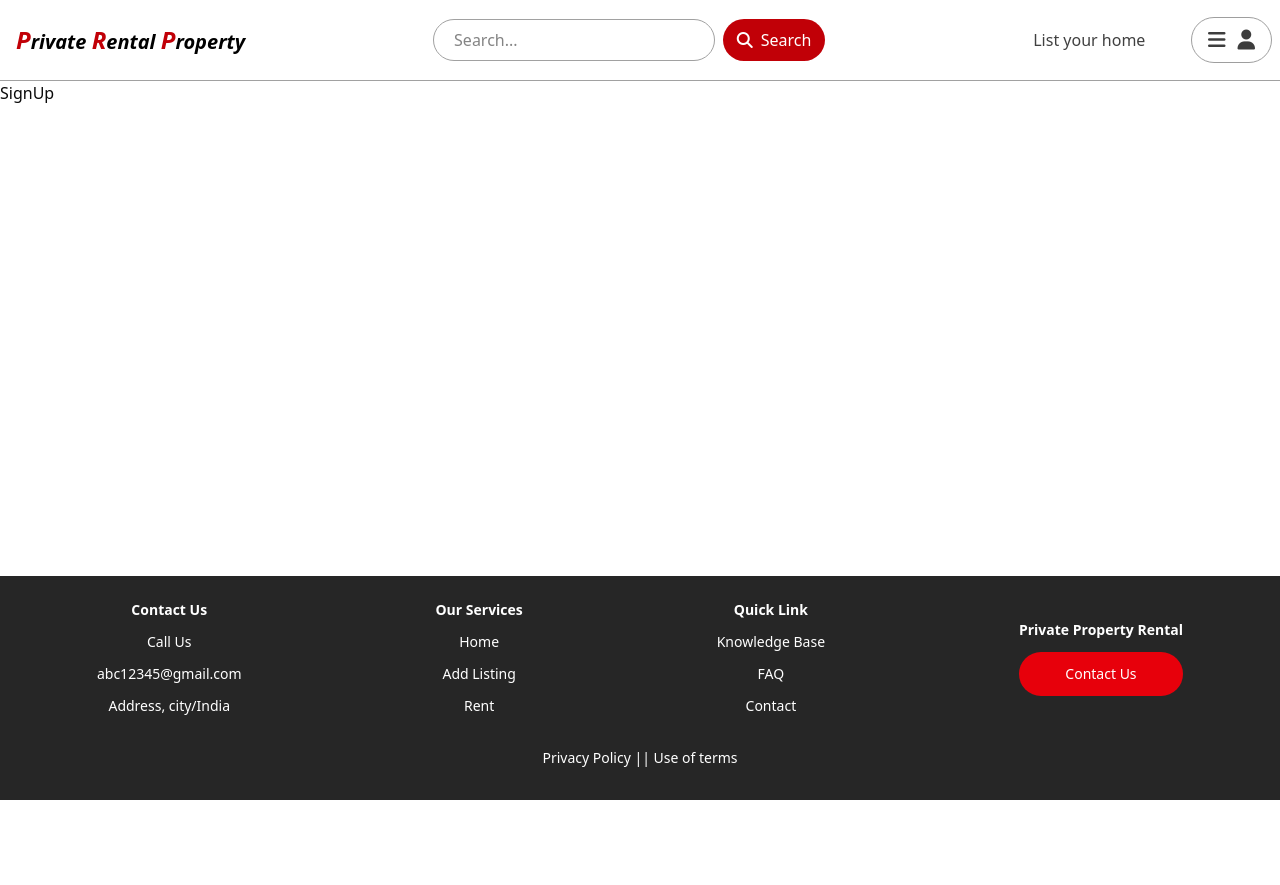
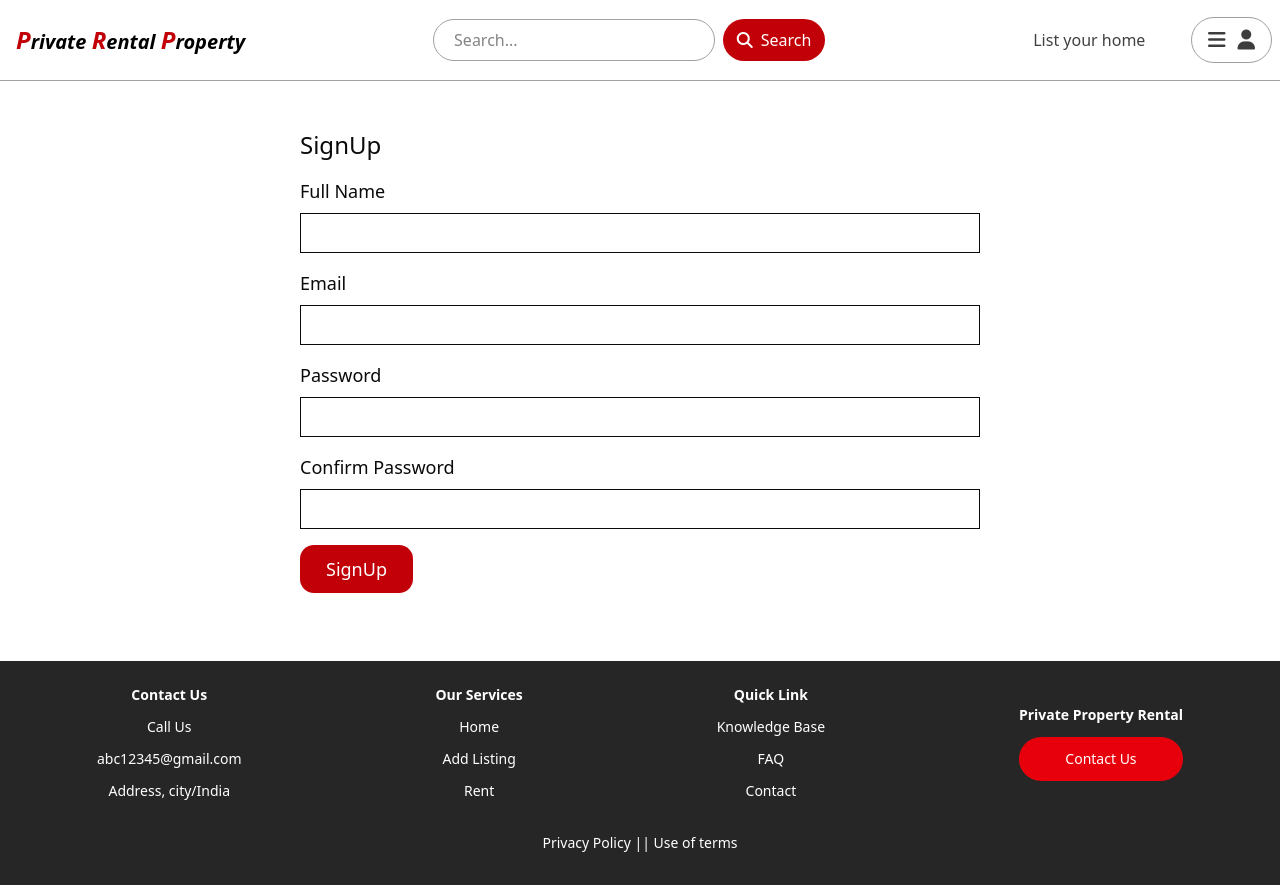
Before and after one commit to mohdanas-git/Private-Rental-Property, a React (Vite) app: page /signup in a window 1280 px wide. Before the commit the page ends 800 px from the top, so only its background shows below. Built offline with nearby package versions, Linux system fonts and the light colour scheme.

Commit message:
all pages done

```diff
--- a/src/components/CardContainer.jsx
+++ b/src/components/CardContainer.jsx
@@ -7,7 +7,8 @@ import {
 export default function CardContainer() {
   return (
     <div className="flex flex-col gap-8 pt-4 max-w-[90vw] sm:flex-row sm:p-4 sm:flex-wrap sm:w-fit mx-auto sm:px-0 sm:gap-4 md:mx-auto md:w-full lg:justify-between">
-       <div className="flex flex-col justify-between gap-2 mx-auto sm:gap-1 sm:mx-0 max-w-fit sm:w-[43.7vw] sm:max-w-84 md:w-55 md:flex-1 lg:flex-0 lg:min-w-[29vw]">
+
+       <div className="flex flex-col justify-between gap-2 mx-auto sm:gap-1 sm:mx-0 max-w-fit sm:w-[43.7vw] sm:max-w-84 md:w-55 md:flex-1 lg:flex-0 lg:min-w-[28vw]">
         <Carousel>
           <CarouselContent>
             <CarouselItem><img src="https://images.pexels.com/photos/106399/pexels-photo-106399.jpeg" alt="" className="object-contain rounded-xl"/></CarouselItem>
@@ -18,7 +19,7 @@ export default function CardContainer() {
         <p className="text-neutral-700">$400</p>
       </div>
 
-      <div className="flex flex-col justify-between gap-2 mx-auto sm:gap-1 sm:mx-0 max-w-fit sm:w-[43.7vw] sm:max-w-84 md:w-55 md:flex-1 lg:flex-0 lg:min-w-[29vw]">
+      <div className="flex flex-col justify-between gap-2 mx-auto sm:gap-1 sm:mx-0 max-w-fit sm:w-[43.7vw] sm:max-w-84 md:w-55 md:flex-1 lg:flex-0 lg:min-w-[28vw]">
         <Carousel>
           <CarouselContent>
             <CarouselItem><img src="https://images.pexels.com/photos/106399/pexels-photo-106399.jpeg" alt="" className="object-contain rounded-xl"/></CarouselItem>
@@ -29,7 +30,7 @@ export default function CardContainer() {
         <p className="text-neutral-700">$400</p>
       </div>
 
-      <div className="flex flex-col justify-between gap-2 mx-auto sm:gap-1 sm:mx-0 max-w-fit sm:w-[43.7vw] sm:max-w-84 md:w-55 md:flex-1 lg:flex-0 lg:min-w-[29vw] max-w-[30vw]">
+      <div className="flex flex-col justify-between gap-2 mx-auto sm:gap-1 sm:mx-0 max-w-fit sm:w-[43.7vw] sm:max-w-84 md:w-55 md:flex-1 lg:flex-0 lg:min-w-[28vw]">
         <Carousel>
           <CarouselContent>
             <CarouselItem><img src="https://images.pexels.com/photos/106399/pexels-photo-106399.jpeg" alt="" className="object-contain rounded-xl"/></CarouselItem>
--- a/src/components/Help.jsx
+++ b/src/components/Help.jsx
@@ -1,5 +1,20 @@
 export default function Help(){
     return(
-        <h1>help</h1>
+        <div className="flex flex-col gap-4 p-12 xl:px-75 md:text-lg">
+            <h1 className="font-medium text-2xl">Contact Page</h1>
+            <div className="flex flex-col gap-2">
+                <p>Username</p>
+                <input type="text" className="border border-neutral-950 h-10 p-2"/>
+            </div>
+            <div className="flex flex-col gap-2">
+                <p>Email</p>
+                <input type="email" className="border border-neutral-950 h-10 p-2"/>
+            </div>
+            <div className="flex flex-col gap-2">
+                <p>Message</p>
+                <textarea type="password" className="border border-neutral-950 h-10 p-2"></textarea>
+            </div>
+        <button className="bg-red-700 text-white font-medium border-2 border-transparent rounded-xl py-2 px-6 text-center cursor-pointer transition-all duration-300 ease-in-out hover:bg-white hover:text-red-700 hover:border-red-700 gap-2 w-fit">Submit</button>
+        </div>
     );
 }
--- a/src/components/Home.jsx
+++ b/src/components/Home.jsx
@@ -10,11 +10,11 @@ import Footer from "./Footer";
 const Home = () => {
   return (
     <Router>
-    <div className="flex flex-col min-h-screen">
+    <div className="flex flex-col min-h-screen 2xl:max-w-500 mx-auto">
       <Navbar />
     <main className="grow">
         <Routes>
-        <Route path="/" element={<Category/>}></Route>
+      <Route path="/" element={<Category/>}></Route>
       <Route path="/list-your-home" element={<ListYourHome/>}></Route>
       <Route path="/login" element={<Login/>}></Route>
       <Route path="/help" element={<Help/>}></Route>
--- a/src/components/ListYourHome.jsx
+++ b/src/components/ListYourHome.jsx
@@ -1,5 +1,37 @@
 export default function ListYourHome(){
     return(
-        <h1>ListYourHome</h1>
+      <div className="flex flex-col gap-4 p-12 xl:px-75 md:text-lg">
+            <h1 className="font-medium text-2xl">List Your House</h1>
+            <div className="flex flex-col gap-2">
+                <p>Title</p>
+                <input type="text" placeholder="_BHK_in_location" className="border border-neutral-950 h-10 p-2"/>
+            </div>
+            <div className="flex flex-col gap-2">
+                <p>Description</p>
+                <textarea type="text" placeholder="About Listing" className="border border-neutral-950 h-10 p-2 scroll-smooth"></textarea>
+            </div>
+            <div className="flex flex-col gap-2">
+                <p>Image URL 1</p>
+                <input type="file" className="border border-neutral-950 h-10 p-2"/>
+            </div>
+            <div className="flex flex-col gap-2">
+                <p>Image URL 2</p>
+                <input type="file" className="border border-neutral-950 h-10 p-2"/>
+            </div>
+            <div className="flex flex-col gap-2">
+                <p>Image URL 3</p>
+                <input type="file" className="border border-neutral-950 h-10 p-2"/>
+            </div>
+            <div className="flex flex-col gap-2">
+                <p>Price</p>
+                <input type="text" placeholder="00,000/Month" className="border border-neutral-950 h-10 p-2"/>
+            </div>
+            <div className="flex flex-col gap-2">
+                <p>Location</p>
+                <input type="text" placeholder="City/Country" className="border border-neutral-950 h-10 p-2"/>
+            </div>
+        <button className="flex items-center justify-between bg-red-700 text-white font-medium border-2 border-transparent rounded-xl py-2 px-6 text-center cursor-pointer transition-all duration-300 ease-in-out hover:bg-white hover:text-red-700 hover:border-red-700 gap-2 w-fit"><span>Add</span> <i class="fa-solid fa-plus"></i>
+        </button>
+        </div>
     );
 }
--- a/src/components/Login.jsx
+++ b/src/components/Login.jsx
@@ -1,5 +1,17 @@
 export default function Login(){
     return(
-        <h1>Login</h1>
+         <div className="flex flex-col gap-4 p-12 xl:px-75 md:text-lg">
+            <h1 className="font-medium text-2xl">Login</h1>
+            <div className="flex flex-col gap-2">
+                <p>Email</p>
+                <input type="email" className="border border-neutral-950 h-10 p-2"/>
+            </div>
+            <div className="flex flex-col gap-2">
+                <p>Password</p>
+                <input type="password" className="border border-neutral-950 h-10 p-2"/>
+
+            </div>
+        <button className="bg-red-700 text-white font-medium border-2 border-transparent rounded-xl py-2 px-6 text-center cursor-pointer transition-all duration-300 ease-in-out hover:bg-white hover:text-red-700 hover:border-red-700 gap-2 w-fit">Login </button>
+        </div>
     );
 }
--- a/src/components/Navbar.jsx
+++ b/src/components/Navbar.jsx
@@ -61,7 +61,7 @@ const Navbar = () => {
               SignUp
             </Link>
              <Link
-              to="/listyourhome"
+              to="/list-your-home"
               className="hover:bg-neutral-200 w-fit px-3 py-2 hover:rounded-2xl"
               onClick={() => setMenu({ ...menu, mobile: false })}
             >
--- a/src/components/Signup.jsx
+++ b/src/components/Signup.jsx
@@ -1,5 +1,25 @@
 export default function Signup(){
     return(
-        <h1>SignUp</h1>
-    );
+         <div className="flex flex-col gap-4 p-12 xl:px-75 md:text-lg">
+            <h1 className="font-medium text-2xl">SignUp</h1>
+            <div className="flex flex-col gap-2">
+                <p>Full Name</p>
+                <input type="text" className="border border-neutral-950 h-10 p-2"/>
+            </div>
+            <div className="flex flex-col gap-2">
+                <p>Email</p>
+                <input type="email" className="border border-neutral-950 h-10 p-2"/>
+            </div>
+            <div className="flex flex-col gap-2">
+                <p>Password</p>
+                <input type="password" className="border border-neutral-950 h-10 p-2"/>
+            </div>
+            <div className="flex flex-col gap-2">
+                <p>Confirm Password</p>
+                <input type="password" className="border border-neutral-950 h-10 p-2"/>
+
+            </div>
+        <button className="bg-red-700 text-white font-medium border-2 border-transparent rounded-xl py-2 px-6 text-center cursor-pointer transition-all duration-300 ease-in-out hover:bg-white hover:text-red-700 hover:border-red-700 gap-2 w-fit">SignUp</button>
+        </div>
+  );
 }
```
